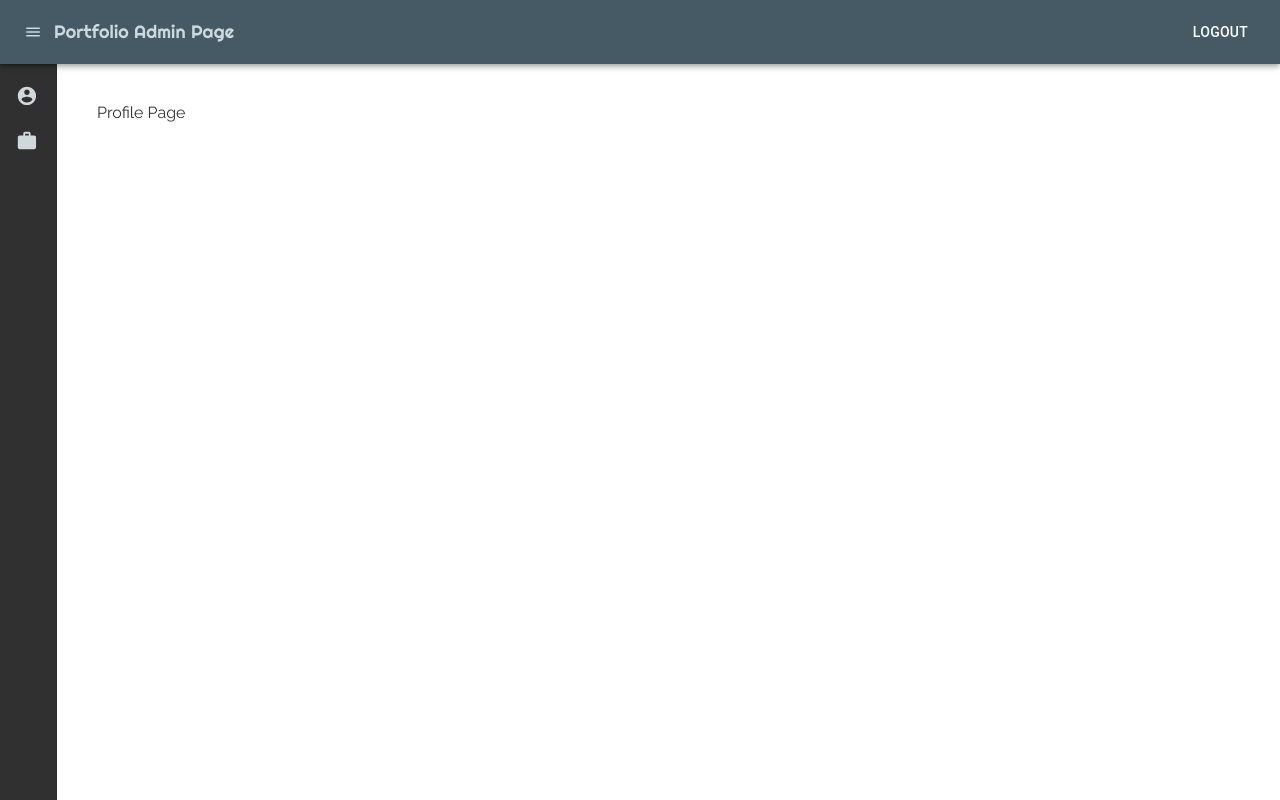
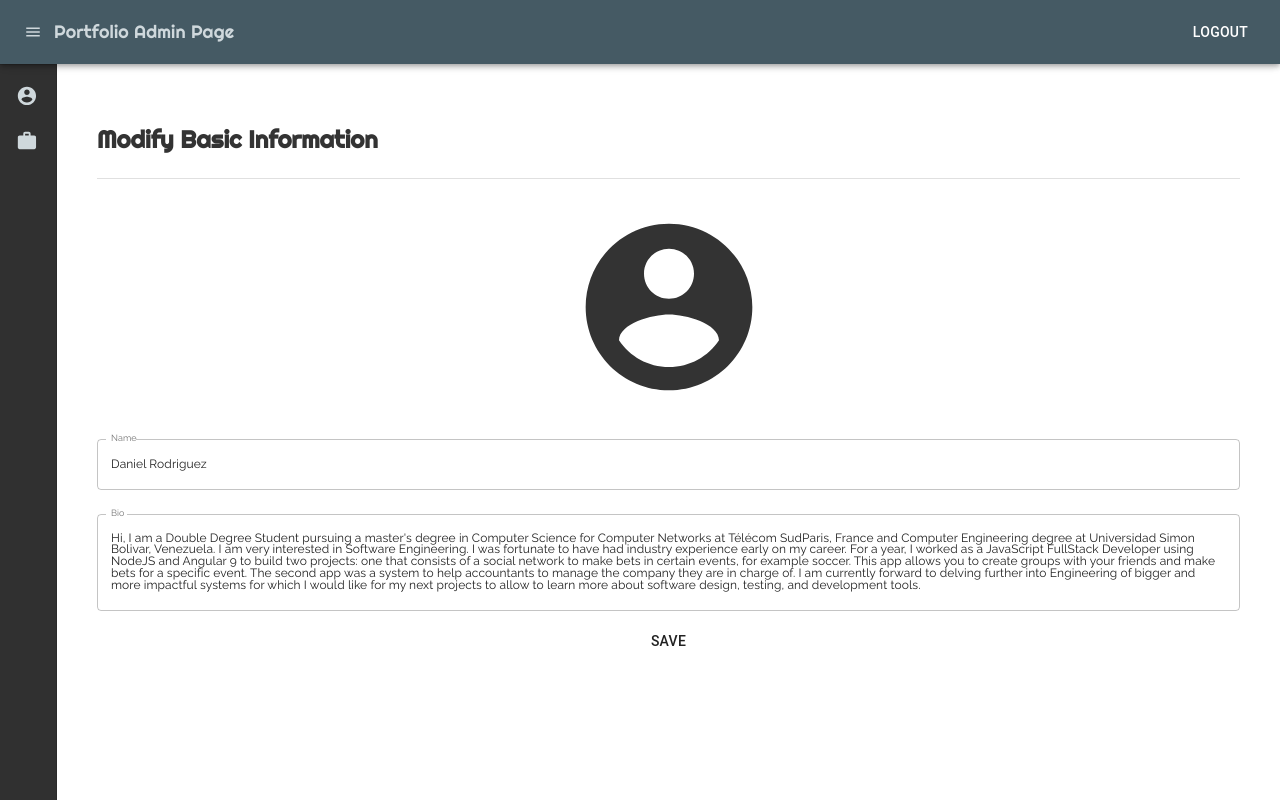
Before and after one commit to danielrs975/resume-backend, a React (Create React App) app: page /profile in a window 1280 px wide. Built offline with nearby package versions, Linux system fonts and the light colour scheme.

Commit message:
Add the fields for the form to change profile

```diff
--- a/src/components/ProfilePage.js
+++ b/src/components/ProfilePage.js
@@ -3,12 +3,26 @@
  * @author Daniel Rodriguez
  */
 import React from 'react'
+import { Divider, TextField, Button } from '@material-ui/core';
+import AccountCircleIcon from '@material-ui/icons/AccountCircle'
+import profile from '../fixtures/profile';
 
 const ProfilePage = () => {
     return (
         <div>
             <div className="content-container">
-                Profile Page
+                <div className="header">
+                    <h2>Modify Basic Information</h2>
+                </div>
+                <Divider />
+                <form className="form" autoComplete="off">
+                    <div className="form__input form__input--image">
+                        <AccountCircleIcon className="profile-photo" />
+                    </div>
+                    <TextField label="Name" variant="outlined" className="form__input" value={profile.name} />
+                    <TextField label="Bio" multiline variant="outlined" className="form__input form__input--textarea" value={profile.bio} />
+                    <Button className="button" >Save</Button>
+                </form>
             </div>
         </div>
     )
--- /dev/null
+++ b/src/fixtures/profile.js
@@ -0,0 +1,4 @@
+export default {
+    bio: "Hi, I am a Double Degree Student pursuing a master's degree in Computer Science for Computer Networks at Télécom SudParis, France and Computer Engineering degree at Universidad Simon Bolivar, Venezuela. I am very interested in Software Engineering. I was fortunate to have had industry experience early on my career. For a year, I worked as a JavaScript FullStack Developer using NodeJS and Angular 9 to build two projects: one that consists of a social network to make bets in certain events, for example soccer. This app allows you to create groups with your friends and make bets for a specific event. The second app was a system to help accountants to manage the company they are in charge of. I am currently forward to delving further into Engineering of bigger and more impactful systems for which I would like for my next projects to allow to learn more about software design, testing, and development tools.",
+    name: "Daniel Rodriguez"
+}
--- a/src/styles/base/_base.scss
+++ b/src/styles/base/_base.scss
@@ -34,6 +34,21 @@ p {
 	font-family: $raleway-font;
 }
 
+label.Mui-focused, .MuiInputBase-input {
+	font-family: $raleway-font !important;
+}
+.MuiInputBase-input {
+	font-size: $font-size-xsmall !important;
+}
+.MuiInputLabel-root {
+	font-family: $raleway-font !important;
+	font-size: $font-size-xsmall !important;
+}
+.MuiFormHelperText-contained {
+	font-size: 1.1rem !important;
+	font-family: $raleway-font !important;
+}
+
 @media (max-width: $desktop-breakpoint) {
 	p {
 		font-size: $font-size-small
--- a/src/styles/base/_settings.scss
+++ b/src/styles/base/_settings.scss
@@ -25,7 +25,7 @@ $xl-size: 4.8rem;
 $section-size: 7.5rem;
 
 // Sizes
-$skill-circle-size: 2.2rem;
+$textarea-size: 20rem;
 
 // image-size
 $sprite-size: 4.2rem;
--- /dev/null
+++ b/src/styles/components/_form.scss
@@ -0,0 +1,13 @@
+.form {
+    display: flex;
+    flex-direction: column;
+    padding: $m-size 0;
+}
+
+.form__input {
+    margin: $s-size 0 !important;
+}
+
+.form__input--image {
+    text-align: center;
+}
--- /dev/null
+++ b/src/styles/components/_profile-photo.scss
@@ -0,0 +1,3 @@
+.profile-photo {
+    font-size: 20rem !important;
+}
--- a/src/styles/styles.scss
+++ b/src/styles/styles.scss
@@ -3,3 +3,5 @@
 @import './components/navbar';
 @import './components/button';
 @import './components/content-container';
+@import './components/form';
+@import './components/profile-photo'
```
